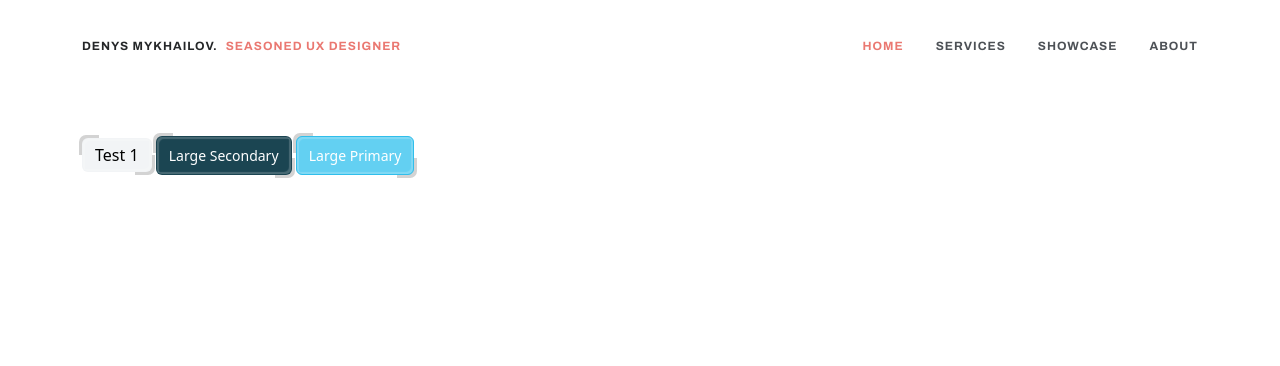
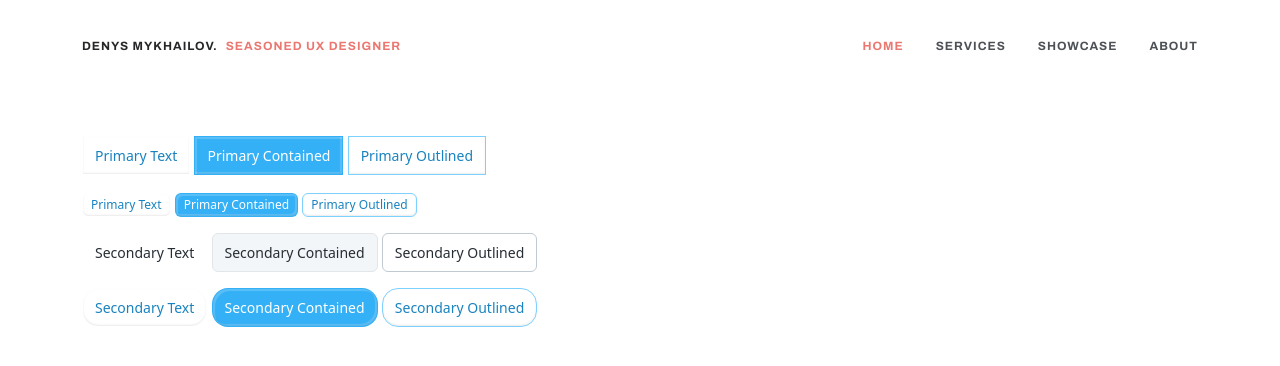
Before and after one commit to kamrade/dzen, a React (Vite) app: page / in a window 1280 px wide. Shown: the top 366 px of the page. Built offline with nearby package versions, Linux system fonts and the light colour scheme.

Commit message:
Dynamic Button

```diff
--- a/src/pages/Home.tsx
+++ b/src/pages/Home.tsx
@@ -7,9 +7,29 @@ export function Home() {
       <div className="container">
         <div className={s.Slide}>
 
-          <Button>Test 1</Button>{' '}
-          <Button theme='secondary' size={'lg'}>Large Secondary</Button>{' '}
-          <Button theme={'primary'} size={'lg'}>Large Primary</Button>{' '}
+          <div className="mb-3">
+            <Button theme='primary' shape={'straight'} variant={'text'} size={'lg'}>Primary Text</Button>{' '}
+            <Button theme='primary' shape={'straight'} variant={'contained'} size={'lg'}>Primary Contained</Button>{' '}
+            <Button theme='primary' shape={'straight'} variant={'outlined'} size={'lg'}>Primary Outlined</Button>{' '}
+          </div>
+
+          <div className="mb-3">
+            <Button theme='primary' shape={'rounded'} variant={'text'} size={'sm'}>Primary Text</Button>{' '}
+            <Button theme='primary' shape={'rounded'} variant={'contained'} size={'sm'}>Primary Contained</Button>{' '}
+            <Button theme='primary' shape={'rounded'} variant={'outlined'} size={'sm'}>Primary Outlined</Button>{' '}
+          </div>
+
+          <div className="mb-3">
+            <Button theme='secondary' variant={'text'} size={'lg'}>Secondary Text</Button>{' '}
+            <Button theme='secondary' variant={'contained'} size={'lg'}>Secondary Contained</Button>{' '}
+            <Button theme='secondary' variant={'outlined'} size={'lg'}>Secondary Outlined</Button>{' '}
+          </div>
+
+          <div className="mb-3">
+            <Button shape={'circled'} theme='primary' variant={'text'} size={'lg'}>Secondary Text</Button>{' '}
+            <Button shape={'circled'} theme='primary' variant={'contained'} size={'lg'}>Secondary Contained</Button>{' '}
+            <Button shape={'circled'} theme='primary' variant={'outlined'} size={'lg'}>Secondary Outlined</Button>{' '}
+          </div>
 
         </div>
         <div className={s.Slide}></div>
--- a/src/uikit/DynamicButton/Button.tsx
+++ b/src/uikit/DynamicButton/Button.tsx
@@ -2,41 +2,93 @@ import { DynamicButtonGenerator } from ".";
 
 //  Create component
 export type ButtonTheme = 'primary' | 'secondary' | 'contrast';
-export type ButtonSize = 'md' | 'lg';
+export type ButtonVariant = 'text' | 'contained' | 'outlined';
+export type ButtonSize = 'sm' | 'md' | 'lg';
 export type ButtonShape = 'straight' | 'rounded' | 'circled';
 
-export const Button = DynamicButtonGenerator<ButtonTheme, ButtonSize, ButtonShape>({
+export const Button = DynamicButtonGenerator<ButtonTheme, ButtonVariant, ButtonSize, ButtonShape>({
+
+  mainClassName: 'FancyButton',
 
   themes: [{
     name: 'primary',
-    background: '#63D0F2',
-    hoverBackground: '#59C8EB',
-    activeBackground: '#53BEE0',
-    borderColor: '#30BEEB',
-    color: '#ffffff',
+    variants: [{
+      name: 'text',
+      background: 'transparent',
+      hoverBackground: '#E7F6FF',
+      activeBackground: '#DBF1FF',
+      borderColor: 'transparent',
+      color: '#1983BF',
+      focusColor: '#7ED1FF',
+      convex: true,
+      focusFrame: true,
+    }, {
+      name: 'contained',
+      background: '#34B0F6',
+      hoverBackground: '#24A4EC',
+      activeBackground: '#1D9BE3',
+      borderColor: 'transparent',
+      color: '#ffffff',
+      focusColor: '#7ED1FF',
+      convex: true,
+      focusFrame: true,
+    }, {
+      name: 'outlined',
+      background: 'transparent',
+      hoverBackground: '#E7F6FF',
+      activeBackground: '#DBF1FF',
+      borderColor: '#7ED1FF',
+      color: '#1983BF',
+      focusColor: '#7ED1FF',
+      convex: true,
+      focusFrame: true,
+    }]
+
   }, {
     name: 'secondary',
-    background: '#1B4552',
-    hoverBackground: '#133540',
-    activeBackground: '#0C262E',
-    borderColor: 'transparent',
-    color: 'white',
-  }, {
-    name: 'contrast',
-    background: '#1B4552',
-    hoverBackground: '#133540',
-    activeBackground: '#0C262E',
-    borderColor: 'transparent',
-    color: '#ffffff',
+    variants: [{
+      name: 'text',
+      background: 'transparent',
+      hoverBackground: '#F3F6F8',
+      activeBackground: '#EBEEF0',
+      borderColor: 'transparent',
+      color: '#272D34',
+      focusColor: '#7ED1FF',
+    }, {
+      name: 'contained',
+      background: '#F3F6F8',
+      hoverBackground: '#EBEEF0',
+      activeBackground: '#E3E6E8',
+      borderColor: '#E3E6E8',
+      color: '#272D34',
+      focusColor: '#7ED1FF',
+    }, {
+      name: 'outlined',
+      background: 'transparent',
+      hoverBackground: '#F3F6F8',
+      activeBackground: '#EBEEF0',
+      borderColor: '#C1CAD0',
+      color: '#272D34',
+      focusColor: '#7ED1FF',
+    }]
   }],
 
   sizes: [{
+    name: 'sm',
+    paddingY: 2,
+    paddingX: 8,
+    innerGap: 2,
+    fontSize: 12,
+    lineHeight: 1.5,
+    borderWidth: 1,
+  }, {
     name: 'md',
     paddingY: 4,
     paddingX: 12,
     innerGap: 4,
     fontSize: 14,
     lineHeight: 1.5,
+    borderWidth: 1,
   }, {
     name: 'lg',
     paddingY: 8,
@@ -44,17 +96,21 @@ export const Button = DynamicButtonGenerator<ButtonTheme, ButtonSize, ButtonShap
     innerGap: 4,
     fontSize: 14,
     lineHeight: 1.5,
+    borderWidth: 1,
   }],
 
   shapes: [{
     name: 'straight',
-    borderRadius: '0'
+    borderRadius: 0,
+    focusBorderRadius: 2,
   }, {
     name: 'rounded',
-    borderRadius: '6px',
+    borderRadius: 6,
+    focusBorderRadius: 8,
   }, {
     name: 'circled',
-    borderRadius: '50%'
+    borderRadius: 16,
+    focusBorderRadius: 18,
   }]
 
 });
--- a/src/uikit/DynamicButton/CustomCSS.ts
+++ b/src/uikit/DynamicButton/CustomCSS.ts
@@ -14,4 +14,9 @@ export interface CustomCSS extends CSSProperties {
   '--lineHeight': string;
 
   '--borderRadius': string;
+  '--focusBorderRadius': string;
+
+  '--focusColor': string;
+  '--borderWidth': string;
+  '--focusBorderOffset': string;
 }
--- a/src/uikit/DynamicButton/Defaults.ts
+++ b/src/uikit/DynamicButton/Defaults.ts
@@ -1,12 +1,19 @@
-import {IButtonShape, IButtonSize, IButtonTheme} from "~/uikit/DynamicButton/DynamicButton.params.ts";
+import { IButtonShape, IButtonSize, IButtonTheme } from "~/uikit/DynamicButton/Params.ts";
 
-export const defaultTheme: IButtonTheme<'default'> = {
+export const defaultTheme: IButtonTheme<'default', 'default'> = {
   name: 'default',
-  background: '#f2f4f6',
-  hoverBackground: '#eaecef',
-  activeBackground: '#e3e6e8',
-  borderColor: 'transparent',
-  color: '#000',
+  variants: [{
+    name: 'default',
+    background: '#f2f4f6',
+    hoverBackground: '#eaecef',
+    activeBackground: '#e3e6e8',
+    borderColor: 'transparent',
+    color: '#000',
+    focusColor: '#000',
+    convex: true,
+    focusFrame: true,
+  }]
+
 }
 
 export const defaultSize: IButtonSize<'default'> = {
@@ -16,9 +23,11 @@ export const defaultSize: IButtonSize<'default'> = {
   innerGap: 4,
   fontSize: 16,
   lineHeight: 1.5,
+  borderWidth: 1
 }
 
 export const defaultShape: IButtonShape<'default'> = {
   name: 'default',
-  borderRadius: '6px'
+  borderRadius: '6px',
+  focusBorderRadius: '8px'
 }
--- a/src/uikit/DynamicButton/DynamicButton.scss
+++ b/src/uikit/DynamicButton/DynamicButton.scss
@@ -5,7 +5,7 @@
 
   background: var(--background);
   color: var(--color);
-  border: 1px solid var(--borderColor);
+  border: var(--borderWidth) solid var(--borderColor);
 
   padding: var(--paddingY) var(--paddingX);
   gap: var(--innerGap);
@@ -15,9 +15,6 @@
   border-radius: var(--borderRadius);
 
   transition: all .2s ease-in-out;
-  box-shadow:
-    inset 2px 2px 1px 0 rgba(255,255,255,.2),
-    inset -2px -2px 1px 0 rgba(255,255,255,.2);
 
   &:hover {
     background: var(--hoverBackground);
@@ -25,6 +22,26 @@
 
   &:active {
     background: var(--activeBackground);
+  }
+
+  &:not(:active):focus {
+    box-shadow: 0 0 0 3px rgba(86, 180, 231, .2);
+  }
+
+  .DynamicButtonContent {
+    position: relative;
+    transition: all .1s ease-in-out;
+    display: block;
+  }
+
+  &.DynamicButton--convex {
+    box-shadow:
+      inset 2px 2px 1px 0 rgba(255,255,255,.2),
+      inset -2px -2px 1px 0 rgba(255,255,255,.2),
+      inset 0 -1px 2px 0 rgba(0,0,0,.1)
+    ;
+
+    &:active {
       box-shadow:
         inset 2px 2px 1px 0 var(--activeBackground),
         inset 2px 2px 1px 0 var(--activeBackground),
@@ -35,38 +52,46 @@
         transform: translateY(0.5px);
       }
     }
+  }
 
-  &:focus {
-     box-shadow: 0 0 0 3px rgba(60, 90, 255, 0.3);
+  &.DynamicButton--focusFrame {
+
+    &:not(:active):focus {
+      &::before, &::after {
+        opacity: 1;
+      }
     }
 
     &::before {
       content: '';
       position: absolute;
       z-index: -1;
-    top: -4px;
-    left: -4px;
-    border-radius: 7px 0 0 0 ;
+      top: var(--focusBorderOffset);
+      left: var(--focusBorderOffset);
+      bottom: var(--focusBorderOffset);
+      border-radius: var(--focusBorderRadius) 0 0 var(--focusBorderRadius);
       width: 20px;
-    height: 20px;
-    background-color: lightgray;
+      border: 2px solid var(--focusColor);
+      border-right-color: transparent;
+      transition: all .3s ease-in-out;
+      opacity: 0;
+      clip-path: polygon(0% 0%, 80% 0%, 80% 100%, 0% 100%);
     }
 
     &::after {
       content: '';
       position: absolute;
       z-index: -1;
-    bottom: -4px;
-    right: -4px;
-    border-radius: 0 0 7px 0 ;
+      bottom: var(--focusBorderOffset);
+      right: var(--focusBorderOffset);
+      top: var(--focusBorderOffset);
+      border-radius: 0 var(--focusBorderRadius) var(--focusBorderRadius) 0;
       width: 20px;
-    height: 20px;
-    background-color: lightgray;
-  }
-
-  .DynamicButtonContent {
-    position: relative;
-    transition: all .5s ease-in-out;
-    display: block;
+      border: 2px solid var(--focusColor);
+      border-left-color: transparent;
+      transition: all .3s ease-in-out;
+      opacity: 0;
+      clip-path: polygon(20% 0%, 100% 0%, 100% 100%, 20% 100%);
     }
   }
+}
--- a/src/uikit/DynamicButton/DynamicButton.tsx
+++ b/src/uikit/DynamicButton/DynamicButton.tsx
@@ -1,46 +1,65 @@
 import React from 'react';
 import './DynamicButton.scss';
-import { IButtonGeneratorData } from './DynamicButton.params.ts';
+import { IButtonGeneratorData, IButtonBase } from './Params.ts';
 import { CustomCSS } from './CustomCSS.ts';
-import { IButtonBase } from './BasicButtonData.ts';
 import { defaultTheme, defaultSize, defaultShape } from './Defaults.ts';
 
 // Function generator
-export function DynamicButtonGenerator<ThemeType, SizeType, ShapeType>(data: IButtonGeneratorData<ThemeType, SizeType, ShapeType>) {
+export function DynamicButtonGenerator<ThemeType, ButtonVariant, SizeType, ShapeType>(data: IButtonGeneratorData<ThemeType, ButtonVariant, SizeType, ShapeType>) {
 
   interface IDynamicButton extends IButtonBase {
     theme?: ThemeType;
+    variant?: ButtonVariant;
     size?: SizeType;
     shape?: ShapeType;
+    onClick?: () => any;
   }
 
   const DynamicButton: React.FC<IDynamicButton> = (props) => {
 
-    const th = data.themes.find((theme) => theme.name === props.theme);
-    const sz = data.sizes.find((size) => size.name === props.size);
-    const sh = data.shapes.find((shape) => shape.name === props.shape);
+    const theme = data.themes.find((t) => t.name === props.theme)?.variants.find((v) => v.name === props.variant);
+    const size = data.sizes.find((s) => s.name === props.size);
+    const shape = data.shapes.find((s) => s.name === props.shape);
+    const { onClick } = props;
+
+    let borderRadius: string;
+    let focusBorderRadius: string;
+    if (shape && shape.borderRadius !== undefined && shape.borderRadius !== null) {
+      borderRadius = typeof shape.borderRadius === 'number' ? `${shape.borderRadius}px` : shape.borderRadius;
+      focusBorderRadius = typeof shape.focusBorderRadius === 'number' ? `${shape.focusBorderRadius}px` : shape.focusBorderRadius;
+    } else {
+      borderRadius = defaultShape.borderRadius as string;
+      focusBorderRadius = defaultShape.focusBorderRadius as string;
+    }
+    let focusBorderOffset = `${-1 * ((size?.borderWidth || defaultSize.borderWidth) + 3)}px`;
 
     const getStyles = (): CustomCSS => {
       return {
-        '--background': th?.background || defaultTheme.background ,
-        '--hoverBackground': th?.hoverBackground || defaultTheme.hoverBackground,
-        '--activeBackground': th?.activeBackground || defaultTheme.activeBackground,
-        '--color': th?.color || defaultTheme.color,
-        '--borderColor': th?.borderColor || defaultTheme.borderColor,
+        '--background': theme?.background || defaultTheme.variants[0].background ,
+        '--hoverBackground': theme?.hoverBackground || defaultTheme.variants[0].hoverBackground,
+        '--activeBackground': theme?.activeBackground || defaultTheme.variants[0].activeBackground,
+        '--color': theme?.color || defaultTheme.variants[0].color,
+        '--borderColor': theme?.borderColor || defaultTheme.variants[0].borderColor,
+        '--focusColor': theme?.focusColor || defaultTheme.variants[0].focusColor,
 
-        '--paddingY': `${sz?.paddingY || defaultSize.paddingY}px`,
-        '--paddingX': `${sz?.paddingX || defaultSize.paddingX}px`,
-        '--innerGap': `${sz?.innerGap || defaultSize.innerGap}px`,
-        '--fontSize': `${sz?.fontSize || defaultSize.fontSize}px`,
-        '--lineHeight': `${sz?.lineHeight || defaultSize.lineHeight}`,
+        '--paddingY': `${size?.paddingY || defaultSize.paddingY}px`,
+        '--paddingX': `${size?.paddingX || defaultSize.paddingX}px`,
+        '--innerGap': `${size?.innerGap || defaultSize.innerGap}px`,
+        '--fontSize': `${size?.fontSize || defaultSize.fontSize}px`,
+        '--lineHeight': `${size?.lineHeight || defaultSize.lineHeight}`,
 
-        '--borderRadius': sh?.borderRadius || defaultShape.borderRadius,
+        '--borderRadius': borderRadius,
+
+        '--focusBorderRadius': focusBorderRadius,
+        '--focusBorderOffset': focusBorderOffset,
+
+        '--borderWidth': `${size?.borderWidth}px` || `${defaultSize.borderWidth}px`,
       }
     }
 
     return (
-      <button className={'DynamicButton'} style={getStyles()}>
-        <span className={'DynamicButtonContent'}>
+      <button onClick={onClick} className={`DynamicButton ${theme?.convex ? 'DynamicButton--convex' : ''} ${theme?.focusFrame ? 'DynamicButton--focusFrame' : ''} ${data.mainClassName}`} style={getStyles()}>
+        <span className={`DynamicButtonContent ${data.mainClassName}-content`}>
           {props.children}
         </span>
       </button>
--- /dev/null
+++ b/src/uikit/DynamicButton/Params.ts
@@ -0,0 +1,52 @@
+import React from 'react';
+
+// Basic button data
+export type ButtonType = 'button' | 'submit' | 'reset';
+
+export interface IButtonBase {
+  type?: ButtonType;
+  disabled?: boolean;
+  children?: React.ReactNode;
+}
+
+// Generative button data
+export interface IButtonVariant<ButtonVariants> {
+  name: ButtonVariants;
+  background: string;
+  hoverBackground: string;
+  activeBackground: string;
+  color: string;
+  borderColor: string;
+  focusColor: string;
+  convex?: boolean;
+  focusFrame?: boolean;
+}
+
+export interface IButtonTheme<ThemeType, VariantType> {
+  name: ThemeType;
+  variants: IButtonVariant<VariantType>[];
+}
+
+export interface IButtonSize<SizeType> {
+  name: SizeType;
+  paddingY: number;
+  paddingX: number;
+  innerGap: number;
+  fontSize: number;
+  lineHeight: number;
+  borderWidth: number;
+}
+
+export interface IButtonShape<ShapeType> {
+  name: ShapeType;
+  borderRadius: number | string;
+  focusBorderRadius: number | string;
+}
+
+// Button Generator Component Props
+export interface IButtonGeneratorData<ThemeType, ButtonVariant, SizeType, ShapeType> {
+  themes: IButtonTheme<ThemeType, ButtonVariant>[];
+  sizes: IButtonSize<SizeType>[];
+  shapes: IButtonShape<ShapeType>[];
+  mainClassName: string;
+}
```
Also changed, not shown: src/uikit/DynamicButton/BasicButtonData.ts (deleted, +0 -10 lines), src/uikit/DynamicButton/DynamicButton.params.ts (deleted, +0 -29 lines). Lines whose indentation alone changed are shown as unchanged.
